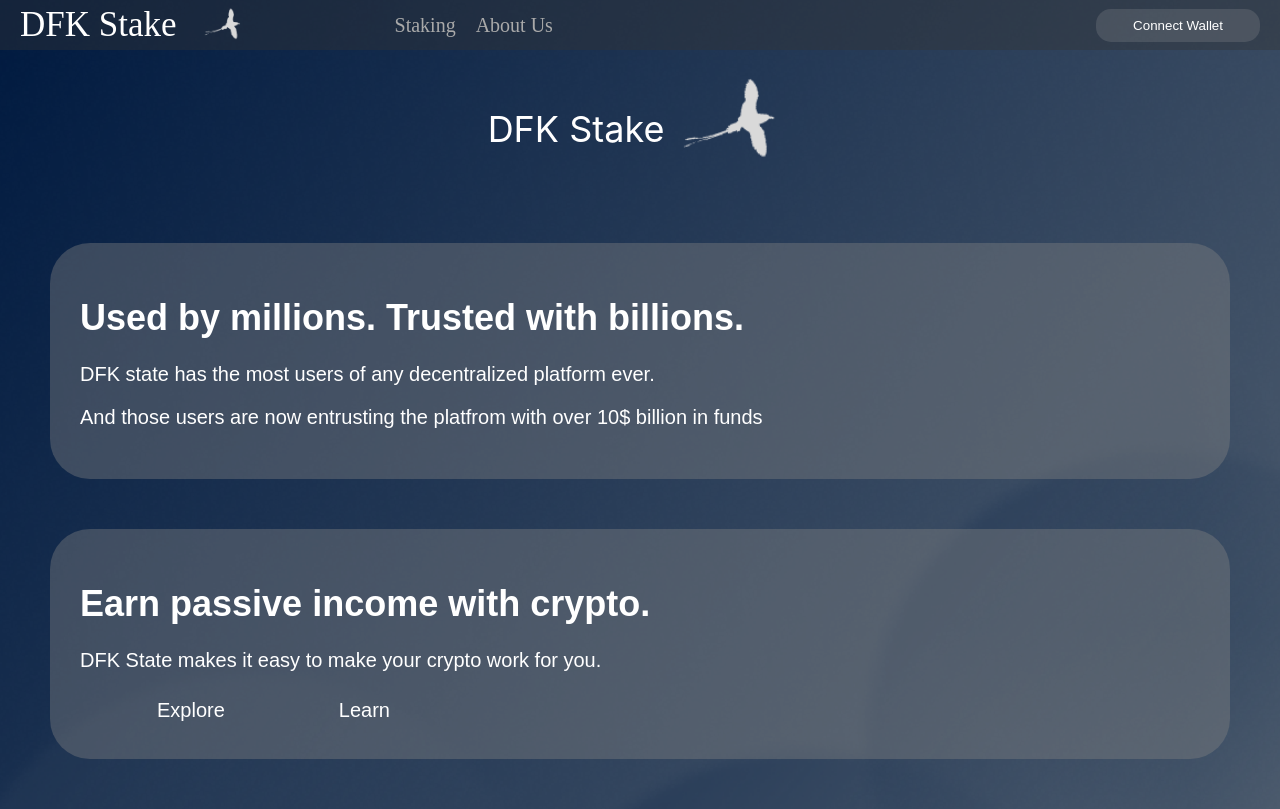
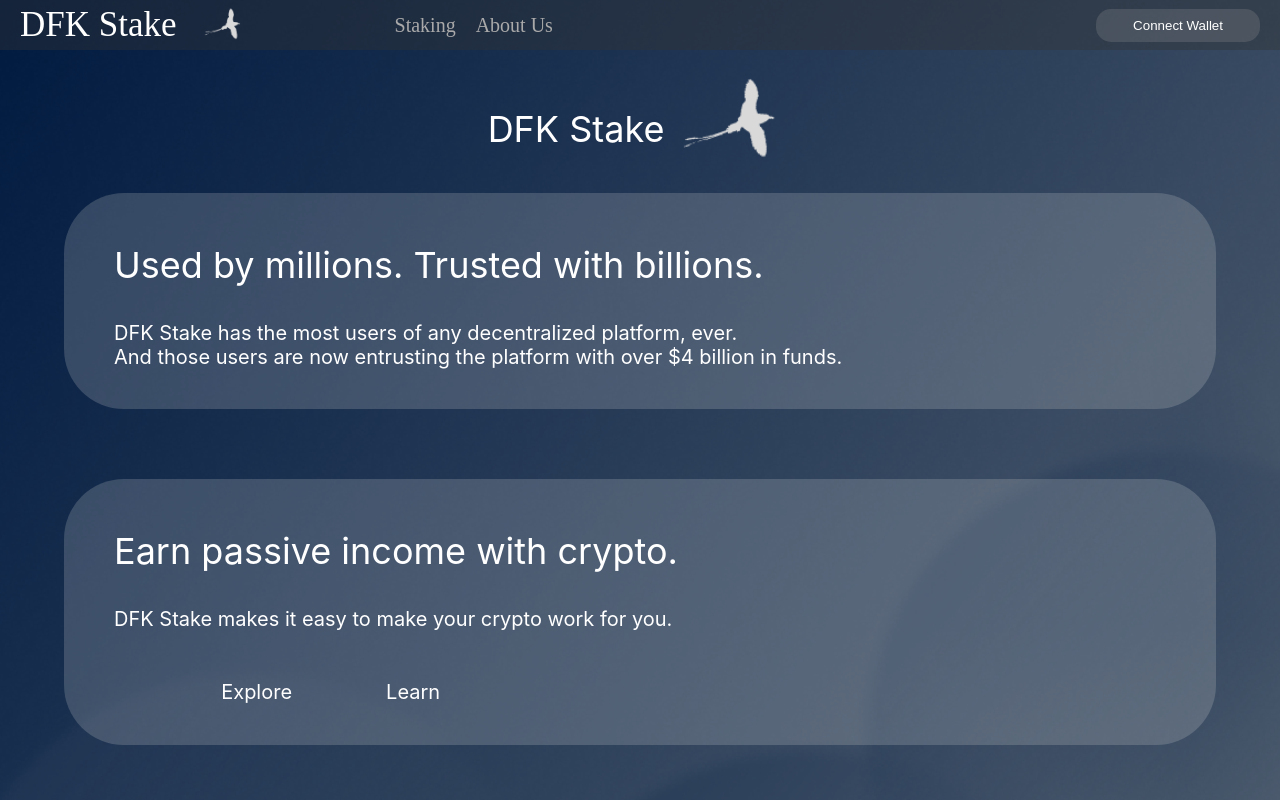
Before and after one commit to maximdv34/DFK_Stake, a React (Create React App) app in the folder ClientApp/: page / in a window 1280 px wide. Built offline with nearby package versions, Linux system fonts and the light colour scheme.

Commit message:
Edited Home, Added collect to ListStake and modified arrow button

```diff
--- a/ClientApp/src/Home.jsx
+++ b/ClientApp/src/Home.jsx
@@ -1,25 +1,76 @@
-import React from "react";
+import React, { useState } from "react";
 import {Link} from "react-router-dom";
 import './styles/Home.css';
 import MainSign from "./MainSign.jsx";
 
 export default function Home() {
-     return(
+    const [toggle, setToggle] = useState(false);
+
+    const changeToggle = () => {
+        setToggle(!toggle);
+    }
+
+    if (toggle) {
+        return (
             <>
                 <MainSign />
-             <main>
-                 <div>
-                    <div>
-                         <h1>Used by millions. Trusted with billions.</h1>
-                         <p>DFK state has the most users of any decentralized platform ever.</p>
-                         <p>And those users are now entrusting the platfrom with over 10$ billion in funds</p>
+                <main className="HomeMainContainer">
+                    <div className="HomeContainer">
+                        <div className="HomeContainerMainSign">Used by millions. Trusted with billions.</div>
+                        <div className="HomeContainerSignContainer">
+                            <div className="HomeContainerSmallSign">DFK Stake has the most users of any decentralized platform, ever.</div>
+                            <div className="HomeContainerSmallSign">And those users are now entrusting the platform with over $4 billion in funds.</div>
                         </div>
-                    <div>
-                         <h1>Earn passive income with crypto.</h1>
-                         <p>DFK State makes it easy to make your crypto work for you.</p>
-                         <div className="ButtonsContainer">
-                            <Link to={'AboutUs'}><button>Explore</button></Link>
-                            <Link to={'AboutUs'}><button>Learn</button></Link>
+                    </div>
+                    <div className="ExpandedHomeContainer">
+                        <div className="HomeContainer HomeContainerWidthDisabled">
+                            <div className="HomeContainerMainSign">Earn passive income with crypto.</div>
+                            <div className="HomeContainerSignContainer">
+                                <div className="HomeContainerSmallSign">DFK Stake makes it easy to make your crypto work for you.</div>
+                            </div>
+                            <div className="HomeContainerButtonsContainer">
+                                <div className="HomeContainerButtonsButtonContainer">
+                                    <button className="HomeContainerButtonsButton" onClick={changeToggle}>Explore</button>
+                                </div>
+                                <div className="HomeContainerButtonsButtonContainer">
+                                    <Link to={'AboutUs'}><button className="HomeContainerButtonsButton">Learn</button></Link>
+                                </div>
+                            </div>
+                        </div>
+                        <div className="HomeContainerMainSign">Reward calculation</div>
+                        <div className="HomeContainerSignContainer">
+                        <div className="HomeContainerSmallSign">Staking is a great way to get passive income in cryptocurrency -
+                            neither video cards nor processors are needed here; with staking, you can earn rewards for simply
+                                keeping coins in your wallet. </div>
+                        </div>
+                    </div>
+                </main>
+            </>
+            );
+    }
+    else {
+        return (
+            <>
+            <MainSign/>
+            <main className="HomeMainContainer">
+                <div className="HomeContainer">
+                        <div className="HomeContainerMainSign">Used by millions. Trusted with billions.</div>
+                        <div className="HomeContainerSignContainer">
+                            <div className="HomeContainerSmallSign">DFK Stake has the most users of any decentralized platform, ever.</div>
+                            <div className="HomeContainerSmallSign">And those users are now entrusting the platform with over $4 billion in funds.</div>
+                        </div>
+                </div>
+                <div className="HomeContainer">
+                        <div className="HomeContainerMainSign">Earn passive income with crypto.</div>
+                        <div className="HomeContainerSignContainer">
+                            <div className="HomeContainerSmallSign">DFK Stake makes it easy to make your crypto work for you.</div>
+                        </div>
+                        <div className="HomeContainerButtonsContainer">
+                            <div className="HomeContainerButtonsButtonContainer">
+                                <button className="HomeContainerButtonsButton" onClick={changeToggle}>Explore</button>
+                            </div>
+                            <div className="HomeContainerButtonsButtonContainer">
+                                <Link to={'AboutUs'}><button className="HomeContainerButtonsButton">Learn</button></Link>
                             </div>
                     </div>
                 </div>
@@ -27,3 +78,4 @@ export default function Home() {
                 </>
             );
     }
+}
--- a/ClientApp/src/Staking.jsx
+++ b/ClientApp/src/Staking.jsx
@@ -253,8 +253,7 @@ export function StakeNodeList(props) {
     const [expanded, setExpanded] = useState(false);
 
     //Change expanded
-    const changeExpanded = (e) => {
-        e.target.style.transition = "rotate(" + expanded * 180 + "deg);";
+    const changeExpanded = (event) => {
         setExpanded(!expanded);
     }
 
@@ -317,8 +316,14 @@ export function StakeNodeList(props) {
                     <div>{props.item.total}</div>
                 </div>
                 <div className="ImageCont2">
-                    <img className="ArrowImage Cursor" alt="Arrow" src="./static/images/Arrow.png" onClick={changeExpanded} />
+                    <img className="ArrowImage ArrowImageFlip Cursor" alt="Arrow" src="./static/images/Arrow.png" onClick={changeExpanded} />
                 </div>
+                </div>
+
+                <div className="ListNodeExpandedCollectContainer">
+                    <div className="ListNodeExpandedCollectSign">{props.item.name} earned</div>
+                    <div className="ListNodeExpandedCollectSign">0.000000</div>
+                    <button className="ListNodeExpandedCollectButton">Collect</button>
                 </div>
 
                 <div className="ListNodeButtonContainer">
--- a/ClientApp/src/styles/Home.css
+++ b/ClientApp/src/styles/Home.css
@@ -1,51 +1,97 @@
-/*Containers in MainContainer*/
-main div div{
-    padding: 30px;
-    margin: 50px;
-    background-color: rgba(130, 130, 130, 0.4);
-    border-radius: 40px;
-    color: white;
+.HomeMainContainer {
+    display: flex;
+    flex-direction: column;
+    align-items: center;
+    width: 100vw;
+
+    gap: 70px;
+    margin-bottom: 20px;
 }
 
-/*MainContainer*/
-main{
+.HomeContainer {
+    width: 90%;
+    color: white;
     display: flex;
     flex-direction: column;
-    width: 100vw;
+    align-items: flex-start;
 
-    font-family:Arial;
-    font-stretch:narrower;
-    font-size: 20px;
+
+    background: rgba(217, 217, 217, 0.2);
+    border-radius: 60px;
 }
 
-h1{
-    font-size: 36px;
+.HomeContainerWidthDisabled{
+    width: 100%;
 }
 
-/*ButtonsContainer*/
-.ButtonsContainer{
-    background-color: transparent;
-    margin: 0;
-    padding: 0;
+.ExpandedHomeContainer {
+    width: 90%;
+    color: white;
+    display: flex;
+    flex-direction: column;
+    align-items: flex-start;
+    background: rgba(217, 217, 217, 0.21);
+    border-radius: 57px;
 }
 
-/*ButtonsContainer buttons*/
-.ButtonsContainer button{
-    background-color: transparent;
-    color: white;
-    border-color: transparent;
-    border-radius: 10px;
-    margin-left: 40px;
-    padding: 5px 35px 5px 35px;
-    font-size: 20px;
+.HomeContainerSignContainer {
+    display: flex;
+    flex-direction: column;
+    margin: 0px 0px 40px 50px;
 }
 
+.HomeContainerMainSign {
+    display: flex;
+    margin-bottom: 24px;
+    font-family: 'Inter';
+    font-style: normal;
+    font-weight: 400;
+    font-size: 36px;
+    line-height: 44px;
 
-/*ButtonsContainer buttons hover*/
-.ButtonsContainer button:hover{
-    background-color: rgba(200, 200, 200, 0.5);
+    margin: 50px 0px 34px 50px;
+}
+
+.HomeContainerSmallSign {
+    display: flex;
+
+    font-family: 'Inter';
+    font-style: normal;
+    font-weight: 400;
+    font-size: 20px;
+    line-height: 24px;
+}
+
+.HomeContainerButtonsContainer{
+    margin: 0px 0px 32px 5%;
+    display: flex;
+    flex-direction: row;
+    padding-left: 5%;
+
+    gap: 10px;
+}
+
+.HomeContainerButtonsButtonContainer {
+    display: flex;
+}
+
+.HomeContainerButtonsButton {
+    color: white;
+    padding: 7px 40px 7px 40px;
+    background-color: transparent;
+    border-color: transparent;
+    font-family: 'Inter';
+    font-style: normal;
+    font-weight: 400;
+    font-size: 20px;
+    line-height: 24px;
+    border-radius: 15px;
+}
+
+.HomeContainerButtonsButton:hover {
+    background-color: rgba(217, 217, 217, 0.7);
 
     transition-property: background-color;
-    transition-duration: 100ms;
-    transition-timing-function: ease-out;
+    transition-duration: 150ms;
+    transition-timing-function: ease-in;
 }
--- a/ClientApp/src/styles/Staking.css
+++ b/ClientApp/src/styles/Staking.css
@@ -1,3 +1,5 @@
+/*Shared*/
+
 .StakingContainer{
     width: 100vw;
 }
@@ -164,7 +166,10 @@
     width: 32px;
     height: 32px;
     background-color: transparent;
-    transform-origin: 50% 50%;
+}
+
+.ArrowImageFlip {
+    transform: scale(-1, -1);
 }
 
 .CryptoName {
@@ -200,7 +205,44 @@
     border-radius: 37px;
 }
 
-.ListNodeButtonContainer{
+.ListNodeExpandedCollectContainer {
+    display: flex;
+    flex-direction: column;
+    padding: 10px 20px 10px 20px;
+    border: 6px solid rgba(233, 233, 233, 0.14);
+    border-radius: 16px;
+    margin: 10px 20px 10px 20px;
+}
+
+.ListNodeExpandedCollectSign {
+    display: flex;
+}
+
+.ListNodeExpandedCollectButton {
+    font-family: 'Jomolhari';
+    font-style: normal;
+    font-weight: 400;
+    font-size: 20px;
+    line-height: 32px;
+    border-color: transparent;
+    color: white;
+    width: 100px;
+    height: 40px;
+    background: rgba(255, 255, 255, 0.1);
+    border-radius: 13px;
+    display: flex;
+    justify-content: center;
+    align-self: center;
+}
+
+.ListNodeExpandedCollectButton:hover {
+    background-color: rgba(200,200,200, 0.5);
+    transition-property: background-color;
+    transition-duration: 100ms;
+    transition-timing-function: ease-out;
+}
+
+.ListNodeButtonContainer {
     display: flex;
     flex-direction: column;
     margin: 10px;
@@ -319,8 +361,7 @@
     background-color: rgba(170, 170, 170, 0.2);
     height: 100%;
     margin-right: 20px;
-    padding-left: 35px;
-    padding-right: 35px;
+    padding: 7px 35px 7px 35px;
 }
 
 .GridNodeButton button:hover {
```
Lines whose indentation alone changed are shown as unchanged.
